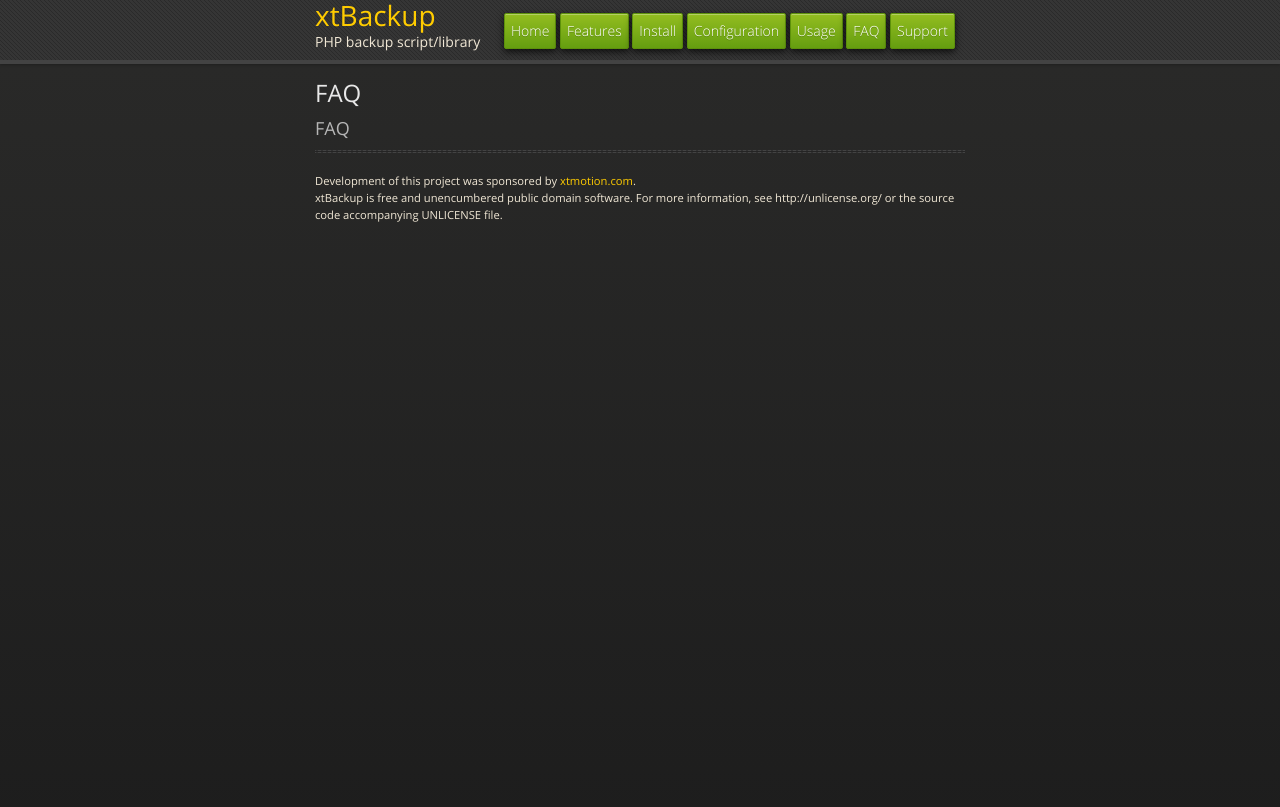
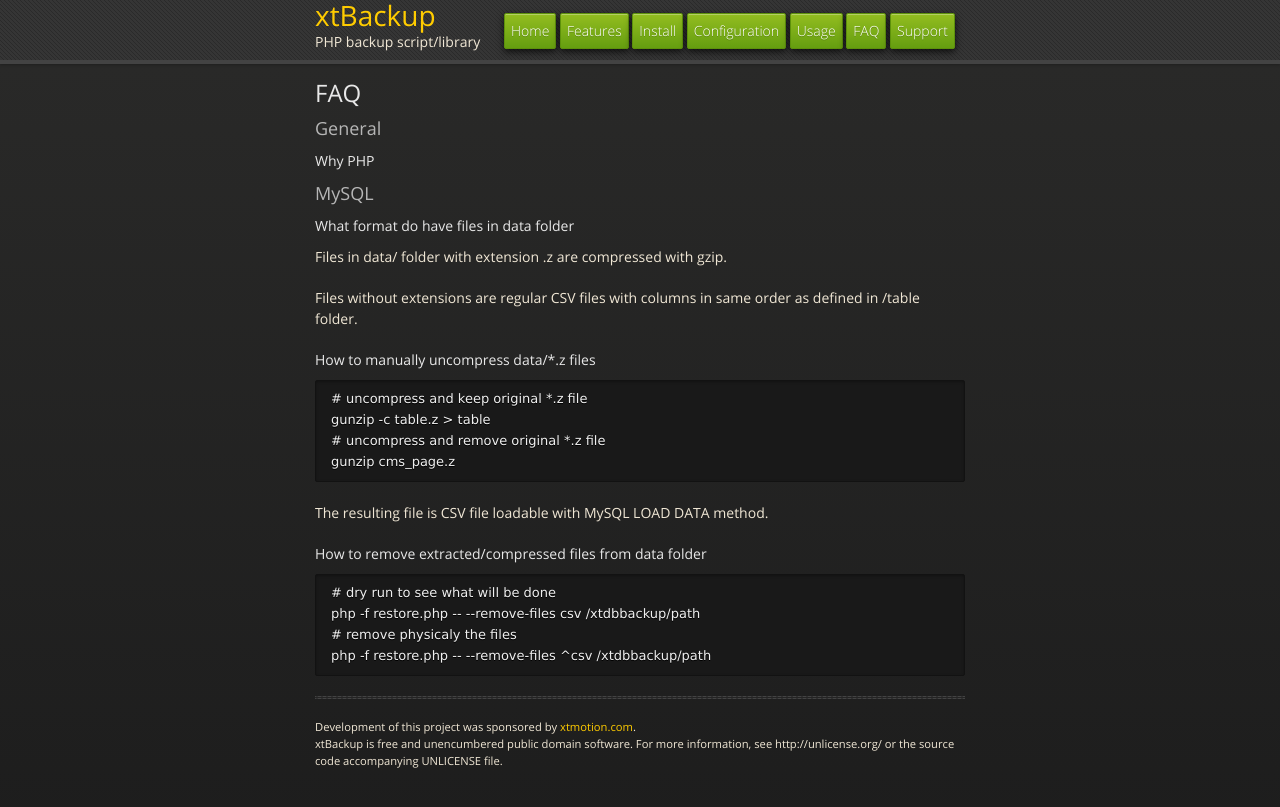
Before and after one commit to k2s/xtbackup, a Jekyll site: the page built from faq.markdown, in a window 1280 px wide. Shown: the top 807 px of the page. Built offline with Jekyll 4.4.1, drawn with Linux system fonts in a browser that asks for light colours; nearby versions of some CDN libraries; Markdown is read by kramdown in place of the engine named in the settings.

Commit message:
add some FAQ entries

```diff
--- a/faq.markdown
+++ b/faq.markdown
@@ -5,4 +5,34 @@ title: xtBackup Configuration
 FAQ
 -------------
 
-### FAQ
+### General ###
+
+#### Why PHP ####
+
+### MySQL ###
+
+#### What format do have files in data folder ####
+
+Files in data/ folder with extension .z are compressed with gzip.
+
+Files without extensions are regular CSV files with columns in same order as defined in /table folder.
+
+#### How to manually uncompress data/*.z files ####
+
+{% highlight bash %}
+# uncompress and keep original *.z file
+gunzip -c table.z > table
+# uncompress and remove original *.z file
+gunzip cms_page.z
+{% endhighlight %}
+
+The resulting file is CSV file loadable with MySQL LOAD DATA method.
+
+#### How to remove extracted/compressed files from data folder ####
+
+{% highlight bash %}
+# dry run to see what will be done
+php -f restore.php -- --remove-files csv /xtdbbackup/path
+# remove physicaly the files
+php -f restore.php -- --remove-files ^csv /xtdbbackup/path
+{% endhighlight %}
```
